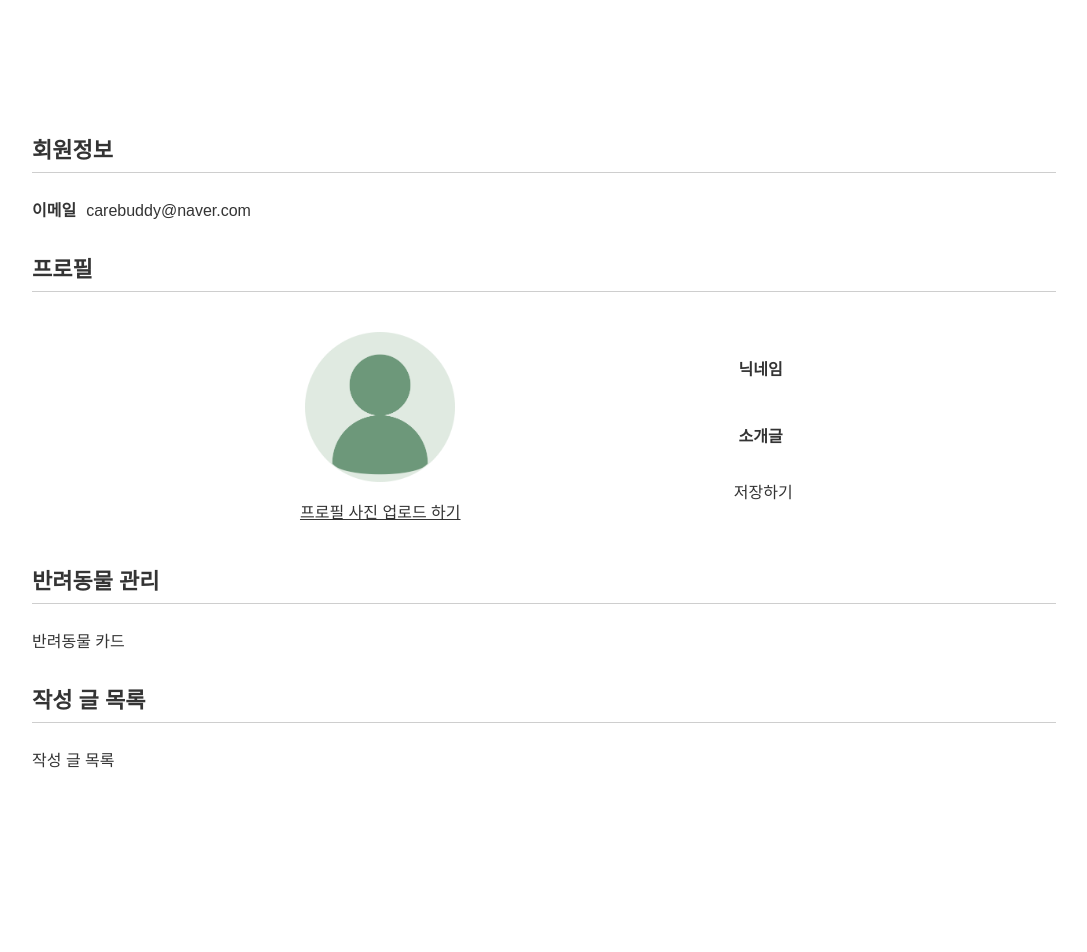
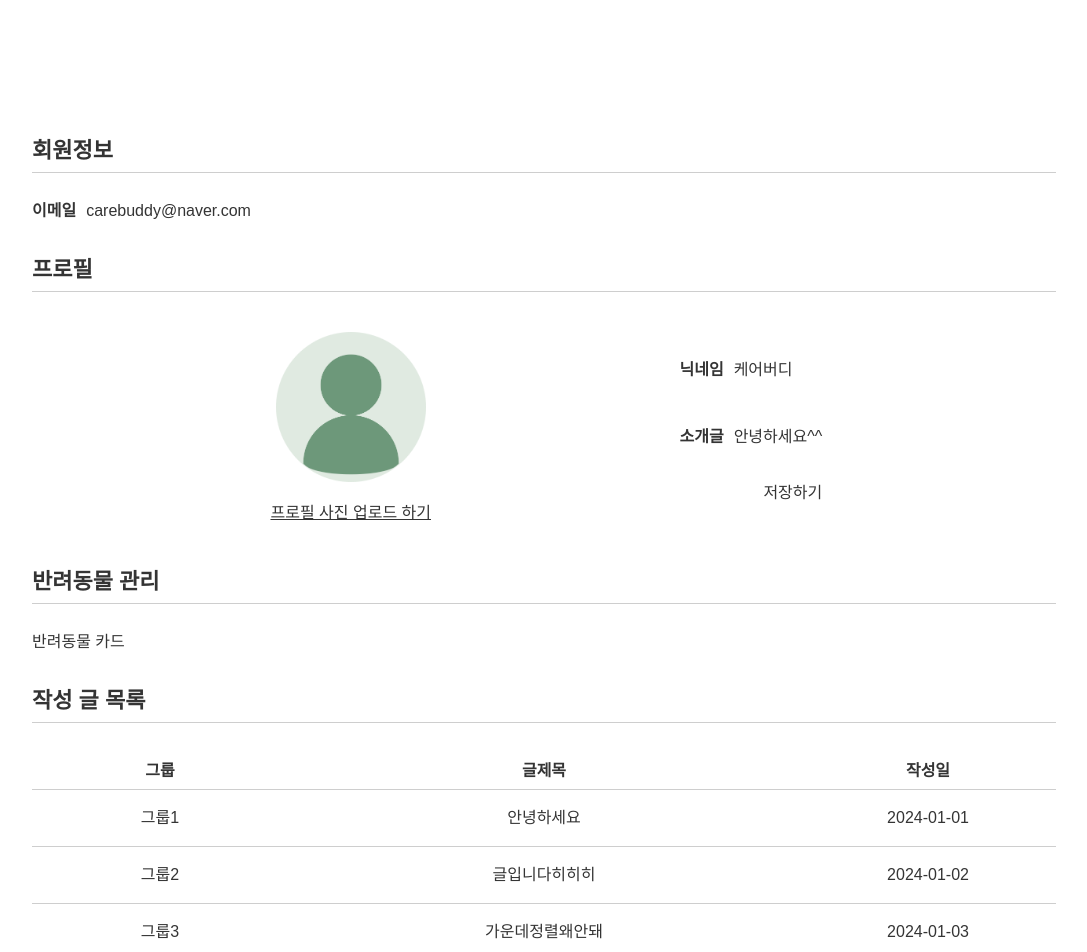
Before and after one commit to petitesize/Carebuddy, a React (Vite) app: page /mypage in a window 1280 px wide. Shown: the top 952 px of the page, without its empty margins (96-1183 px from the left). Before the commit the page ends 819 px from the top, so only its background shows below. Built offline with nearby package versions, Linux system fonts and the light colour scheme; a web font is replaced by a local one.

Commit message:
Design: mypage

```diff
--- a/src/pages/Mypage/index.tsx
+++ b/src/pages/Mypage/index.tsx
@@ -50,6 +50,7 @@ const List = styled.span`
 const ListItem = styled.a`
   font-weight: var(--font-weight-bold);
   margin: 10px;
+  display: flex;
 `;
 
 const ImgContainer = styled.div`
@@ -88,8 +89,30 @@ const ImageBox = styled.div`
   }
 `;
 
-const Data = styled.a`
-  padding: 10px 10px 10px 0;
+const Data = styled.span`
+  padding: 10px 0 10px 0;
+  text-align: center;
+`;
+
+const Title = styled.div`
+  font-weight: bold;
+  font-size: 16px;
+  margin: auto 0;
+  text-align: center;
+`;
+
+const ListContainer = styled.div`
+  display: flex;
+  flex-direction: column;
+  margin: auto 0;
+`;
+
+const DataContainer = styled.div`
+  display: grid;
+  grid-template-columns: 1fr 2fr 1fr;
+  justify-content: space-between;
+  border-bottom: 1px solid #cecece;
+  padding: 10px 0;
 `;
 
 const ProfileContainer = () => (
@@ -103,11 +126,13 @@ const ProfileContainer = () => (
         <InputList>
           <List>
             <ListItem>닉네임</ListItem>
+            <Data>케어버디</Data>
           </List>
         </InputList>
         <InputList>
           <List>
             <ListItem>소개글</ListItem>
+            <Data>안녕하세요^^</Data>
           </List>
         </InputList>
         <DataList>
@@ -124,11 +149,32 @@ const PetManagementContainer = () => (
   </Container>
 );
 
-const PostListContainer = () => (
-  <Container>
-    <div>작성 글 목록</div>
-  </Container>
-);
+const PostListContainer = () => {
+  const posts = [
+    { id: '1', group: '그룹1', title: '안녕하세요', date: '2024-01-01' },
+    { id: '2', group: '그룹2', title: '글입니다히히히', date: '2024-01-02' },
+    { id: '3', group: '그룹3', title: '가운데정렬왜안돼', date: '2024-01-03' },
+  ];
+
+  return (
+    <Container>
+      <ListContainer>
+        <DataContainer>
+          <Title>그룹</Title>
+          <Title>글제목</Title>
+          <Title>작성일</Title>
+        </DataContainer>
+        {posts.map((post) => (
+          <DataContainer key={post.id}>
+            <Data>{post.group}</Data>
+            <Data>{post.title}</Data>
+            <Data>{post.date}</Data>
+          </DataContainer>
+        ))}
+      </ListContainer>
+    </Container>
+  );
+};
 
 const contentItems = [
   { id: '1', content: '프로필', component: <ProfileContainer /> },
@@ -151,9 +197,9 @@ const Mypage: React.FC = () => (
         {contentItems.map(item => (
           <React.Fragment key={item.id}>
             <Menu>
-              <Item>{item.content}</Item> {/*제목 반복*/}
+              <Item>{item.content}</Item>
             </Menu>
-            {item.component} {/*본문 컴포넌트 반복*/}
+            {item.component}
           </React.Fragment>
         ))}
       </Container>
```
